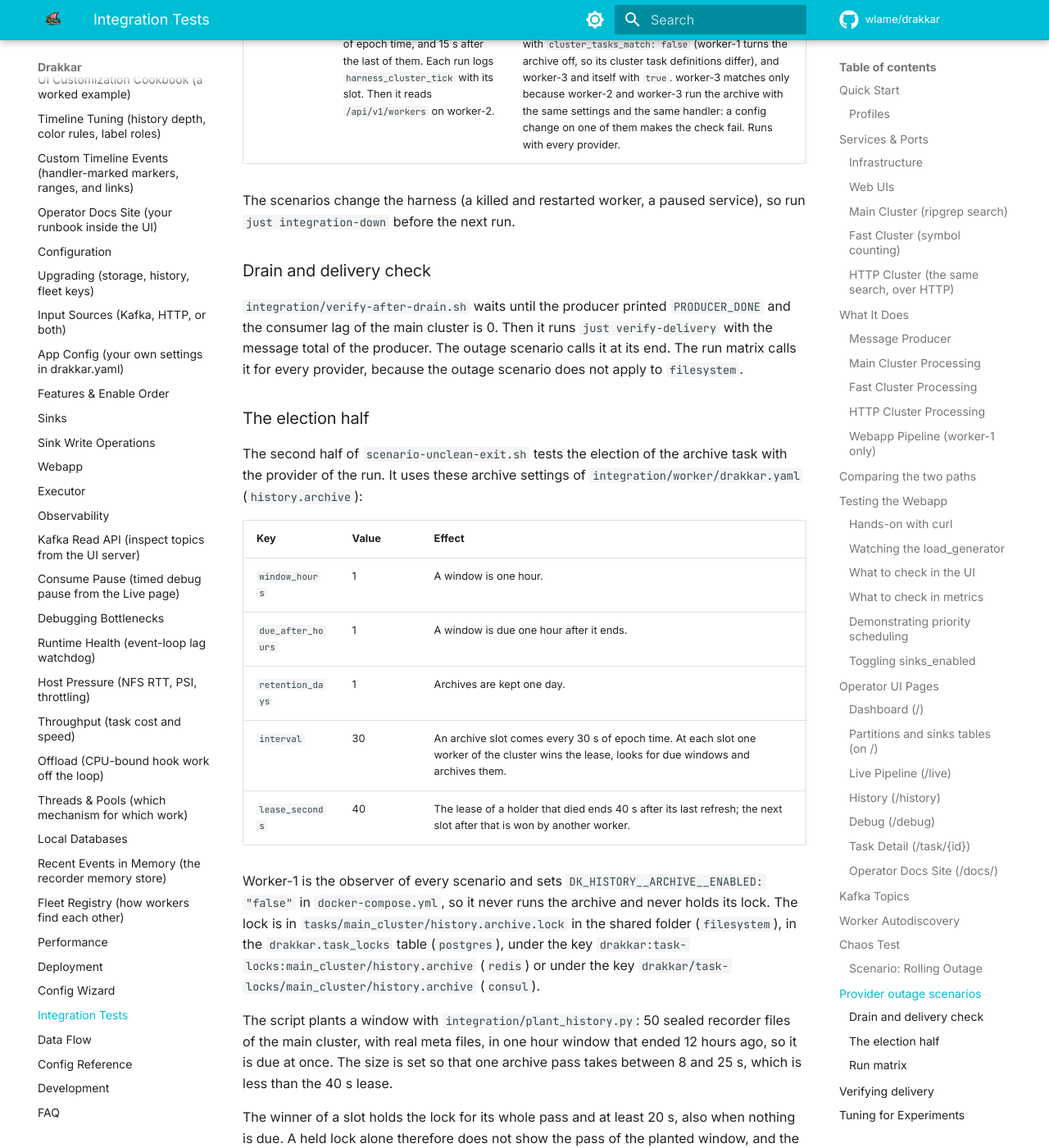
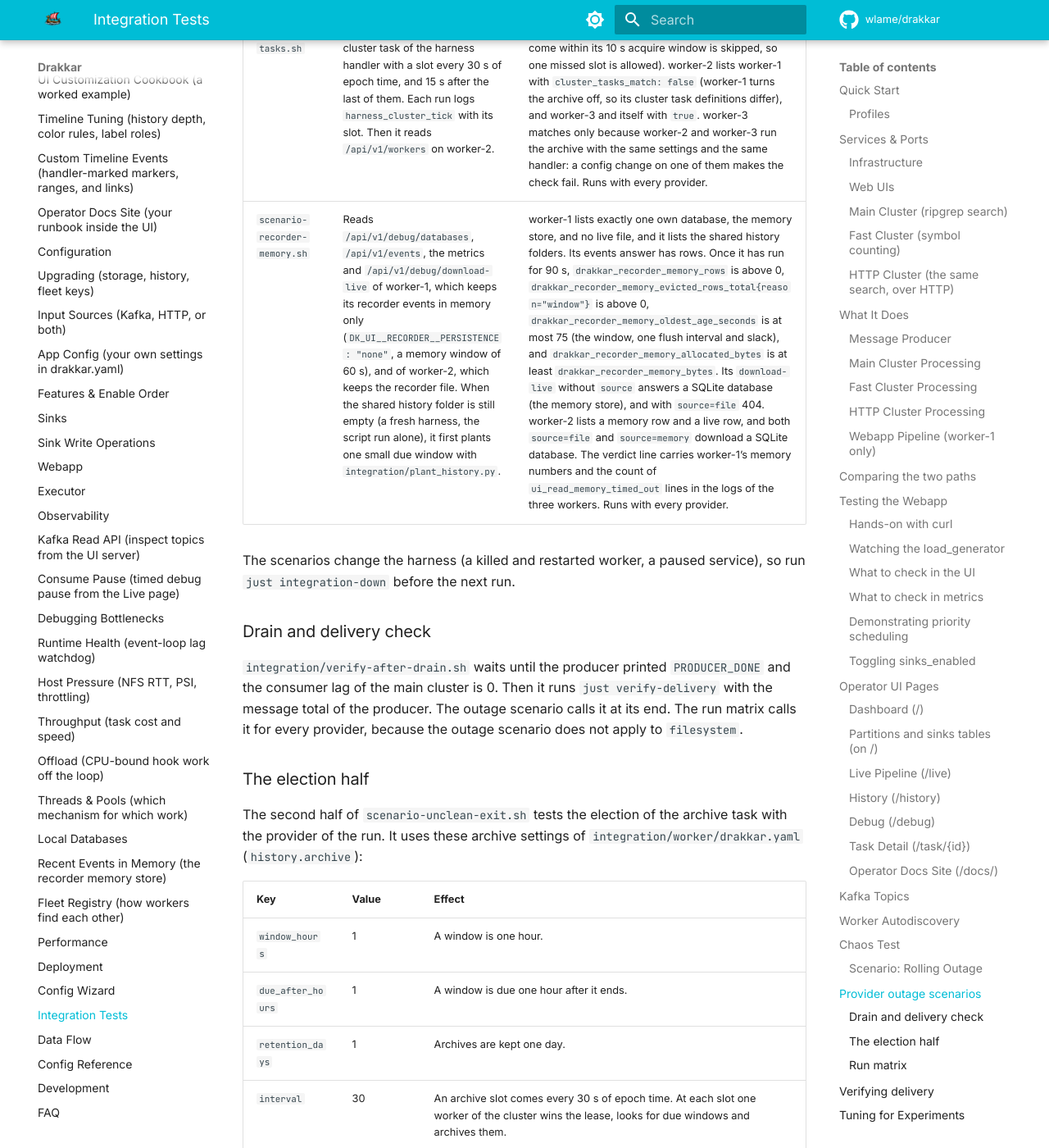
Before and after one commit to wlame/drakkar, an MkDocs documentation site: the page built from docs/integration.md, in a window 1280 px wide and 1400 px high, scrolled down 15368 px. Shown: the whole window at 82% size. Built offline with MkDocs 1.6.1 and Material for MkDocs 9.7.7, drawn with Linux system fonts in a browser that asks for light colours; comment, search, counter and statistics services are not loaded; some of the changed text lies outside the part shown.

Commit message:
Run the harness observer in memory-only mode and add a recorder memory scenario.

```diff
--- a/docs/integration.md
+++ b/docs/integration.md
@@ -77,7 +77,7 @@
 
 | Worker | Operator UI | Metrics | Webapp | Config |
 |--------|----------|---------|--------|--------|
-| worker-1 | [localhost:8081](http://localhost:8081) | [localhost:9090](http://localhost:9090/metrics) | [localhost:8091](http://localhost:8091/process) | 4 executors, all 6 sinks, **webapp enabled** |
+| worker-1 | [localhost:8081](http://localhost:8081) | [localhost:9090](http://localhost:9090/metrics) | [localhost:8091](http://localhost:8091/process) | 4 executors, all 6 sinks, **webapp enabled**, recorder in memory only |
 | worker-2 | [localhost:8082](http://localhost:8082) | [localhost:9091](http://localhost:9091/metrics) | -- | 4 executors, all 6 sinks |
 | worker-3 | [localhost:8083](http://localhost:8083) | [localhost:9093](http://localhost:9093/metrics) | -- | 4 executors, all 6 sinks |
 
@@ -555,8 +555,9 @@
 
 ## Provider outage scenarios
 
-Five scripts check how the main cluster's registry and cluster tasks
-behave when their provider, the network or a worker fails. Start the harness with a
+Six scripts check how the main cluster's registry and cluster tasks
+behave when their provider, the network or a worker fails, and how the
+recorder memory store works with and without a recorder file. Start the harness with a
 provider, wait until the workers are healthy, then run the scenarios with
 the same provider:
 
@@ -591,6 +592,7 @@
 | `scenario-unclean-exit.sh` | Kills worker-2, which cannot withdraw its card. With `consul` it starts worker-2 again at once. | With `filesystem`, `postgres` or `redis`: within 20 s worker-1 lists worker-2 offline, and within 45 s of the kill the card is deleted. After a start, worker-2 is online within 20 s with a new `instance`. With `consul`: the card is still held by the session of the killed worker, which lives until its TTL runs out. The new worker-2 takes the card over: within 10 s of the start (one heartbeat, one refresh and 5 s) worker-1 lists it with a new `instance`, and the agent log shows that the new worker-2 destroyed the old session, which did not end by its TTL. When the host starts the worker too slowly for that, the scenario fails and names the measured times. The second half tests the archive election; see [The election half](#the-election-half). |
 | `scenario-secrets.sh` | Reads the config reference and the metrics page of each main-cluster worker, and their logs. | None of them contains the password of the Postgres DSN or of the Redis URL (`drakkar:drakkar@`, `postgresql://drakkar:`, `redis://drakkar:`) or the Consul token, and the config reference lists the three connections, with `connections.consul.main.token` masked. Runs with every provider. |
 | `scenario-cluster-tasks.sh` | Watches 8 slots of `harness_cluster_tick`, a cluster task of the harness handler with a slot every 30 s of epoch time, and 15 s after the last of them. Each run logs `harness_cluster_tick` with its slot. Then it reads `/api/v1/workers` on worker-2. | No slot ran on two workers, and at least 7 of the 8 slots ran exactly once (a slot whose lease does not come within its 10 s acquire window is skipped, so one missed slot is allowed). worker-2 lists worker-1 with `cluster_tasks_match: false` (worker-1 turns the archive off, so its cluster task definitions differ), and worker-3 and itself with `true`. worker-3 matches only because worker-2 and worker-3 run the archive with the same settings and the same handler: a config change on one of them makes the check fail. Runs with every provider. |
+| `scenario-recorder-memory.sh` | Reads `/api/v1/debug/databases`, `/api/v1/events`, the metrics and `/api/v1/debug/download-live` of worker-1, which keeps its recorder events in memory only (`DK_UI__RECORDER__PERSISTENCE: "none"`, a memory window of 60 s), and of worker-2, which keeps the recorder file. When the shared history folder is still empty (a fresh harness, the script run alone), it first plants one small due window with `integration/plant_history.py`. | worker-1 lists exactly one own database, the memory store, and no live file, and it lists the shared history folders. Its events answer has rows. Once it has run for 90 s, `drakkar_recorder_memory_rows` is above 0, `drakkar_recorder_memory_evicted_rows_total{reason="window"}` is above 0, `drakkar_recorder_memory_oldest_age_seconds` is at most 75 (the window, one flush interval and slack), and `drakkar_recorder_memory_allocated_bytes` is at least `drakkar_recorder_memory_bytes`. Its `download-live` without `source` answers a SQLite database (the memory store), and with `source=file` 404. worker-2 lists a memory row and a live row, and both `source=file` and `source=memory` download a SQLite database. The verdict line carries worker-1's memory numbers and the count of `ui_read_memory_timed_out` lines in the logs of the three workers. Runs with every provider. |
 
 The scenarios change the harness (a killed and restarted worker, a paused
 service), so run `just integration-down` before the next run.
@@ -619,7 +621,10 @@
 
 Worker-1 is the observer of every scenario and sets
 `DK_HISTORY__ARCHIVE__ENABLED: "false"` in `docker-compose.yml`, so it never
-runs the archive and never holds its lock. The lock is in
+runs the archive and never holds its lock. It also keeps its recorder events in memory only
+(`DK_UI__RECORDER__PERSISTENCE: "none"`), so it writes no recorder file
+and seals nothing; worker-2 and worker-3 keep the file, seal it and archive
+it. The lock is in
 `tasks/main_cluster/history.archive.lock` in the shared folder
 (`filesystem`), in the `drakkar.task_locks` table (`postgres`), under the key
 `drakkar:task-locks:main_cluster/history.archive` (`redis`) or under the key
```
Also changed, not shown: other parts of docs/integration.md (+3 -3 lines), 3 other files.
